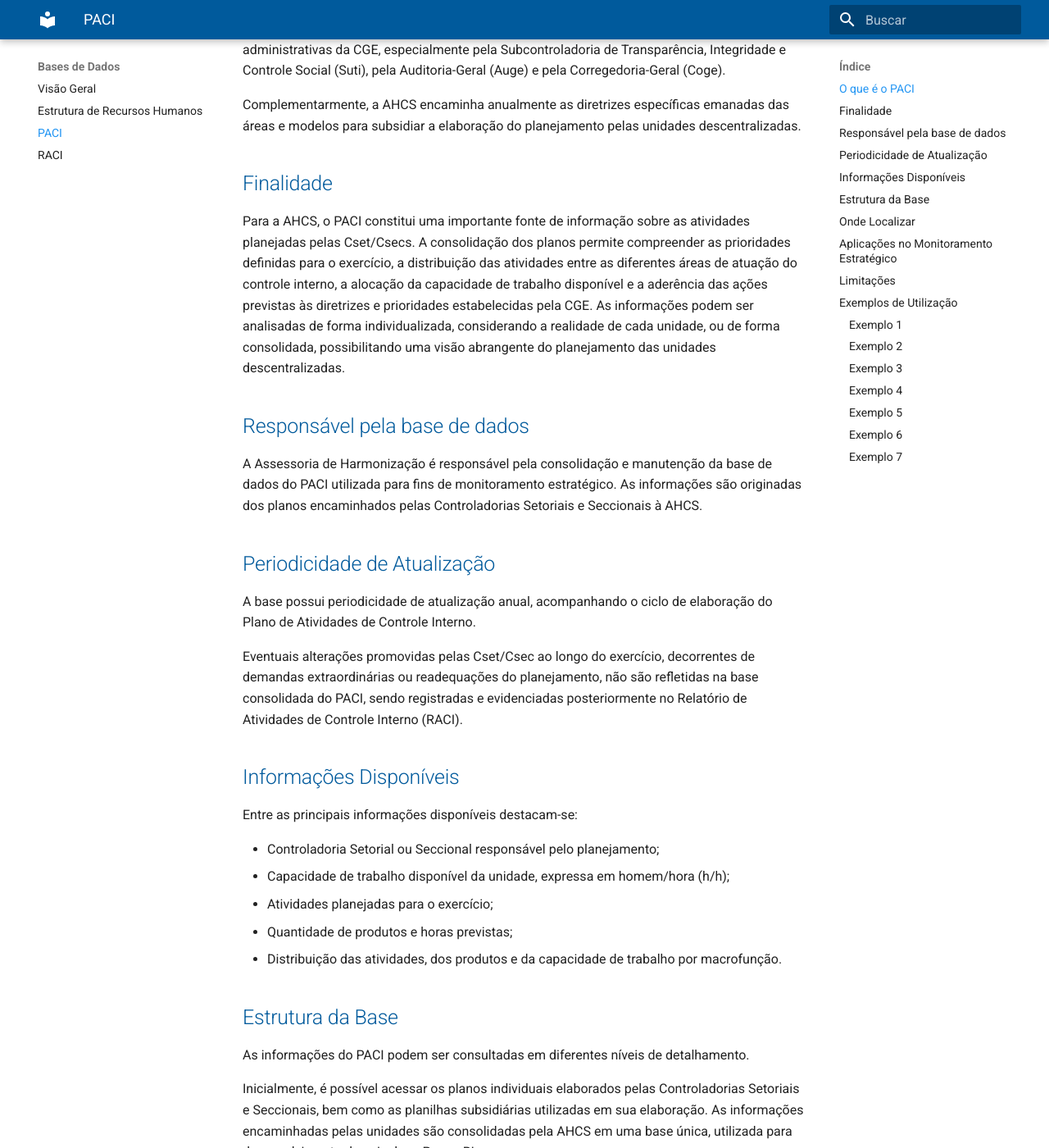
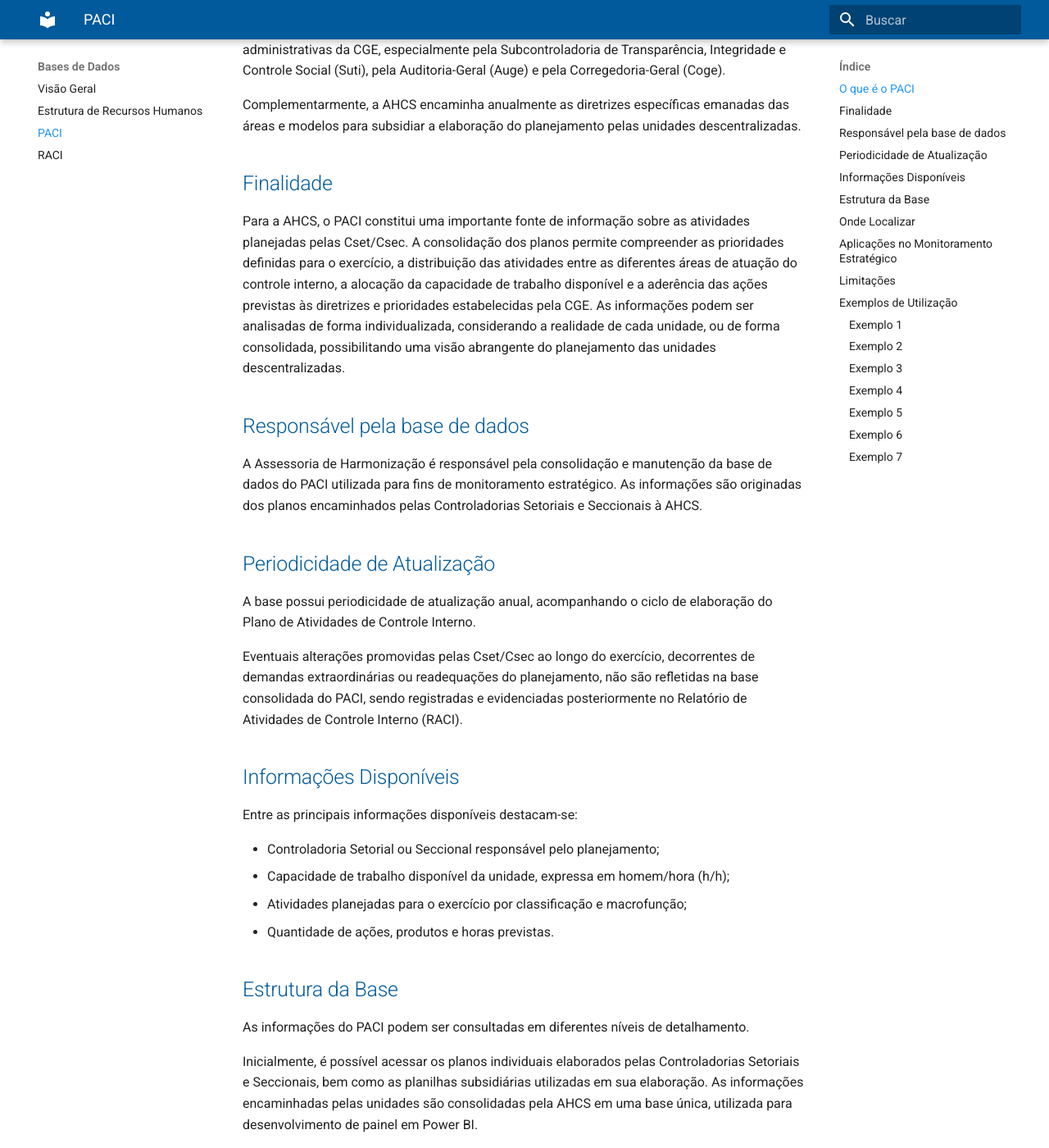
Before and after one commit to CGEMG-AHCS/guia-monitoramento-estrategico, an MkDocs documentation site: the page built from docs/bases-dados/paci.md, in a window 1280 px wide and 1400 px high, scrolled down 442 px. Shown: the whole window at 82% size. Built offline with MkDocs 1.6.1 and Material for MkDocs 9.7.7, drawn with Linux system fonts in a browser that asks for light colours; some of the changed text lies outside the part shown.

Commit message:
Fix formatting and clarify PACI information

```diff
--- a/docs/bases-dados/paci.md
+++ b/docs/bases-dados/paci.md
@@ -12,7 +12,7 @@
 
 ## Finalidade
 
-Para a AHCS, o PACI constitui uma importante fonte de informação sobre as atividades planejadas pelas Cset/Csecs. A consolidação dos planos permite compreender as prioridades definidas para o exercício, a distribuição das atividades entre as diferentes áreas de atuação do controle interno, a alocação da capacidade de trabalho disponível e a aderência das ações previstas às diretrizes e prioridades estabelecidas pela CGE. As informações podem ser analisadas de forma individualizada, considerando a realidade de cada unidade, ou de forma consolidada, possibilitando uma visão abrangente do planejamento das unidades descentralizadas.
+Para a AHCS, o PACI constitui uma importante fonte de informação sobre as atividades planejadas pelas Cset/Csec. A consolidação dos planos permite compreender as prioridades definidas para o exercício, a distribuição das atividades entre as diferentes áreas de atuação do controle interno, a alocação da capacidade de trabalho disponível e a aderência das ações previstas às diretrizes e prioridades estabelecidas pela CGE. As informações podem ser analisadas de forma individualizada, considerando a realidade de cada unidade, ou de forma consolidada, possibilitando uma visão abrangente do planejamento das unidades descentralizadas.
 
 ## Responsável pela base de dados
 
@@ -30,9 +30,8 @@
 
 - Controladoria Setorial ou Seccional responsável pelo planejamento;
 - Capacidade de trabalho disponível da unidade, expressa em homem/hora (h/h);
-- Atividades planejadas para o exercício;
-- Quantidade de produtos e horas previstas;
-- Distribuição das atividades, dos produtos e da capacidade de trabalho por macrofunção.
+- Atividades planejadas para o exercício por classificação e macrofunção;
+- Quantidade de ações, produtos e horas previstas.
 
 ## Estrutura da Base
 
@@ -64,7 +63,7 @@
 - Apoiar diagnósticos sobre a capacidade operacional das unidades;
 - Subsidiar análises comparativas entre unidades.
 
-A estrutura da base permite a realização de análises em diferentes níveis de detalhamento. Além da segregação por macrofunções, é possível analisar as atividades a partir de suas classificações específicas, possibilitando uma compreensão mais aprofundada sobre como a capacidade de trabalho foi distribuída entre as diferentes áreas de atuação do controle interno.
+A estrutura da base permite a realização de análises em diferentes níveis de detalhamento. Além da segregação por macrofunções, é possível analisar as atividades a partir de suas classificações específicas, , possibilitando uma compreensão mais aprofundada sobre como a capacidade de trabalho, os produtos previstos e as ações planejadas foram distribuídos entre as diferentes áreas.
 
 ## Limitações
 
```
